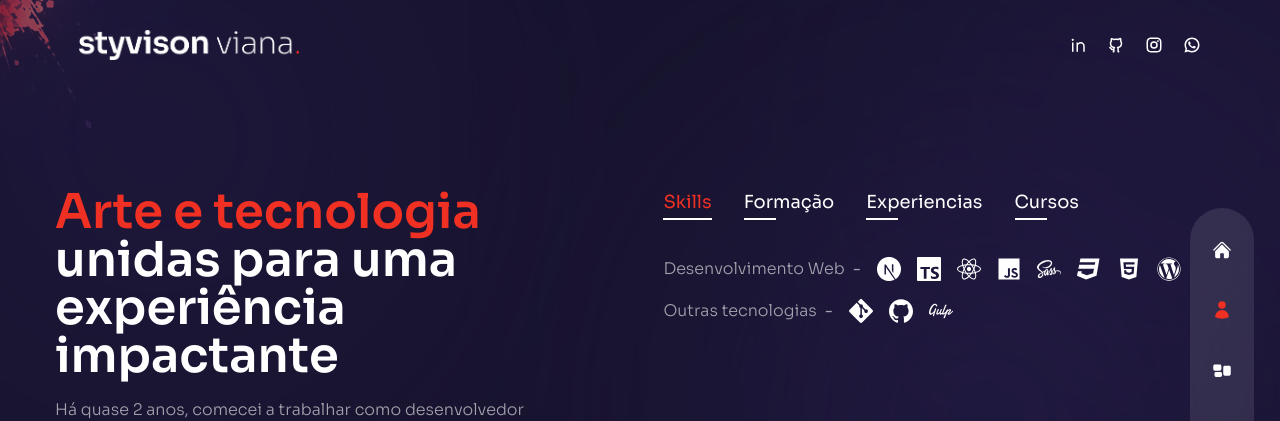
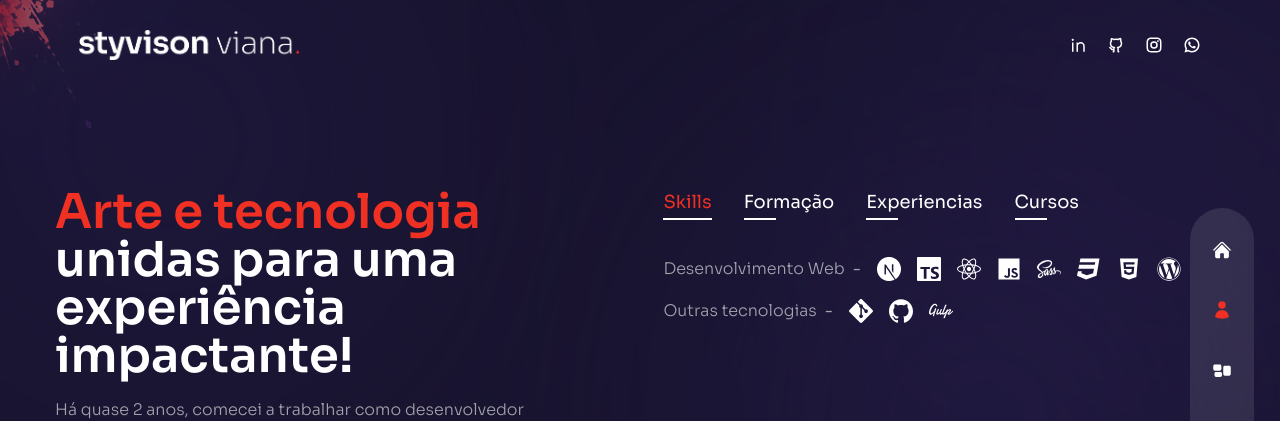
Before and after one commit to BStyvison/portfolio-styvison, a Next.js app: page /about in a window 1280 px wide. Shown: the top 421 px of the page. Built offline with nearby package versions, Linux system fonts and the light colour scheme.

Commit message:
for deploy

```diff
--- a/pages/about/index.js
+++ b/pages/about/index.js
@@ -124,7 +124,7 @@ const About = () => {
             className="h2 text-3xl sm:text-5xl"
           >
             <span className="text-accent">Arte e tecnologia </span>unidas para
-            uma experiência impactante
+            uma experiência impactante!
           </motion.h2>
           <motion.p
             variants={fadeIn('right', 0.4)}
```
